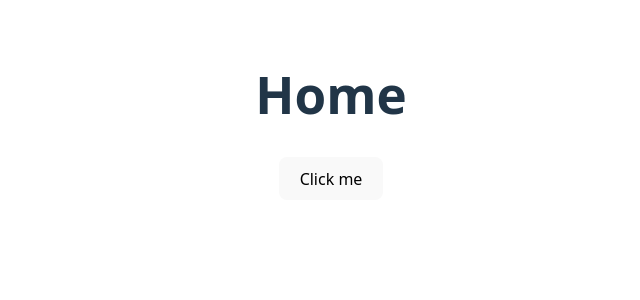
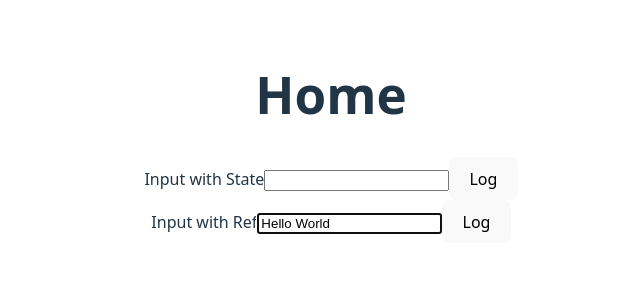
Before and after one commit to Rael-courses/demo-react, a React (Vite) app: page / in a window 1280 px wide. Shown: the top 300 px of the page, without its empty margins (309-949 px from the left). Built offline with nearby package versions, Linux system fonts and the light colour scheme.

Commit message:
Add InputFieldRef and InputFieldState components; update Home page to include new input fields

```diff
--- /dev/null
+++ b/src/components/InputFieldRef/index.tsx
@@ -0,0 +1,22 @@
+import { useEffect, useRef } from "react";
+
+export const InputFieldRef = () => {
+  const inputRef = useRef<HTMLInputElement>(null);
+
+  useEffect(() => {
+    if (inputRef.current) {
+      inputRef.current.value = "Hello World";
+      inputRef.current.focus();
+    }
+  }, []);
+
+  return (
+    <div>
+      <label htmlFor="input">Input with Ref</label>
+      <input type="text" id="input" ref={inputRef} />
+      <button onClick={() => console.log("inputRef", inputRef.current?.value)}>
+        Log
+      </button>
+    </div>
+  );
+};
--- /dev/null
+++ b/src/components/InputFieldState/index.tsx
@@ -0,0 +1,18 @@
+import { useState } from "react";
+
+export const InputFieldState = () => {
+  const [inputValue, setInputValue] = useState("");
+
+  return (
+    <div>
+      <label htmlFor="input">Input with State</label>
+      <input
+        type="text"
+        id="input"
+        value={inputValue}
+        onChange={(e) => setInputValue(e.target.value)}
+      />
+      <button onClick={() => console.log("inputValue", inputValue)}>Log</button>
+    </div>
+  );
+};
--- a/src/pages/Home/index.tsx
+++ b/src/pages/Home/index.tsx
@@ -1,14 +1,16 @@
-import { Chrono } from "../../components/Chrono";
-import { ToggleShow } from "../../components/ToggleShow";
+import { InputFieldRef } from "../../components/InputFieldRef";
+import { InputFieldState } from "../../components/InputFieldState";
 
 export const Home: React.FC = () => {
   return (
     <div>
       <h1>Home</h1>
-      <ToggleShow>
+      {/* <ToggleShow>
         <div>Hello World</div>
         <Chrono />
-      </ToggleShow>
+      </ToggleShow> */}
+      <InputFieldState />
+      <InputFieldRef />
     </div>
   );
 };
```
